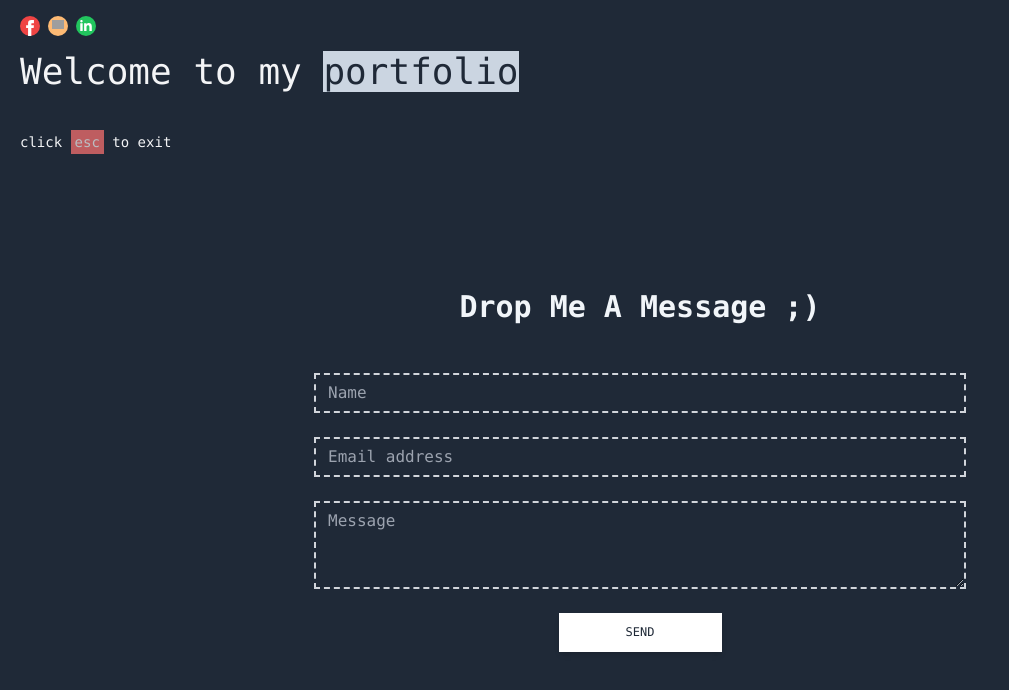
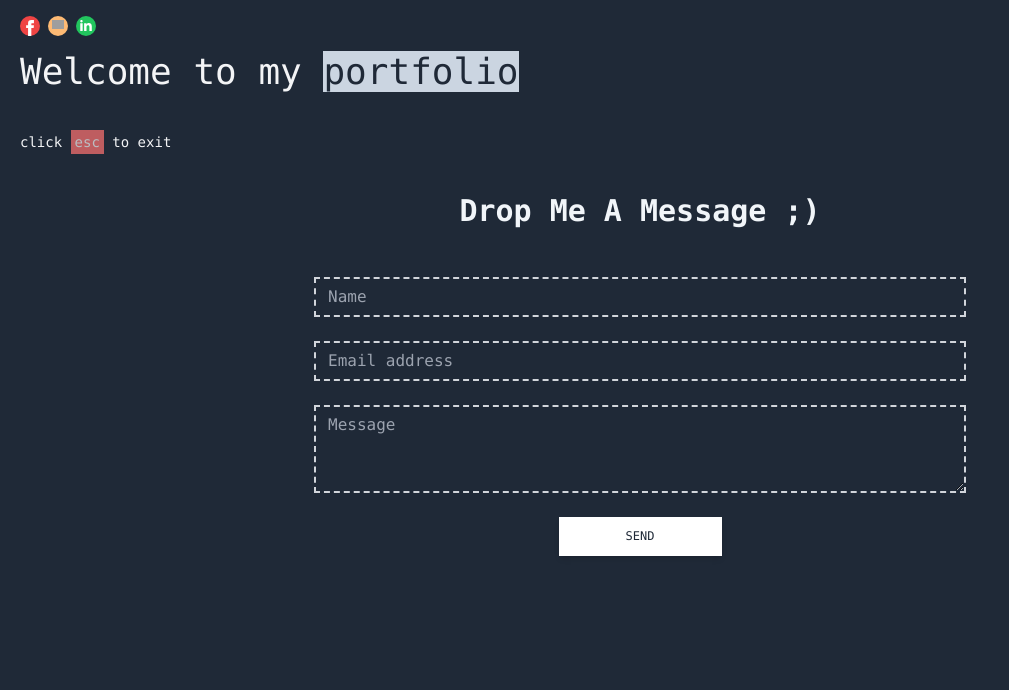
Before and after one commit to l3rbildaj/bash-portfolio, a React (Vite) app: page /contact in a window 1280 px wide. Shown: the top 690 px of the page, without its empty margins (0-1009 px from the left). Built offline with nearby package versions, Linux system fonts and the light colour scheme; grey boxes are pictures that could not be loaded.

Commit message:
adding contact form and modifying index page

```diff
--- a/index.html
+++ b/index.html
@@ -2,9 +2,9 @@
 <html lang="en">
   <head>
     <meta charset="UTF-8" />
-    <link rel="icon" type="image/svg+xml" href="/vite.svg" />
+    <link rel="icon" type="image" href="src/assets/portfolio.png" />
     <meta name="viewport" content="width=device-width, initial-scale=1.0" />
-    <title>Vite + React</title>
+    <title>Youssef-Elmofaker</title>
   </head>
   <body>
     <div id="root"></div>
--- a/src/pages/contact.jsx
+++ b/src/pages/contact.jsx
@@ -52,7 +52,7 @@ export default function Contact(){
 
     return (<>
     <p>click <span className="bg-red-400 animate-pulse p-1">esc</span> to exit</p>
-    <div class="container my-24 px-6 mx-auto">
+    <div class="container px-6 mx-auto">
 
 
     <section class="mb-32 text-center ">
```
Also changed, not shown: src/assets/portfolio.png (added).
